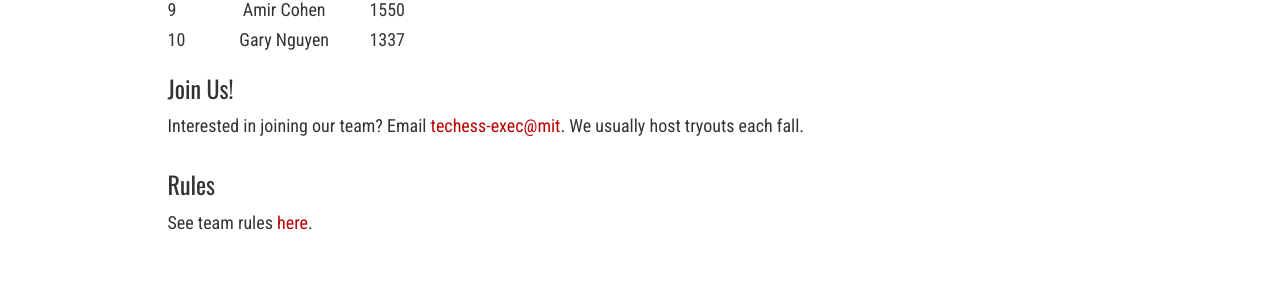
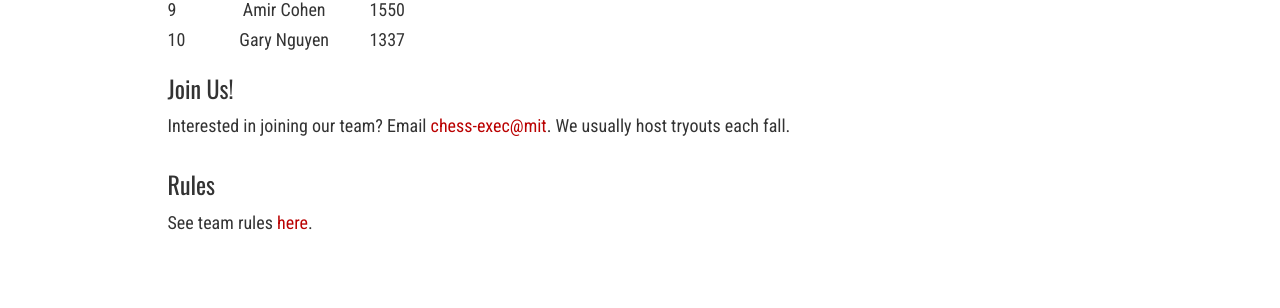
Before and after one commit to Tech-Chess/tech-chess.github.io, a Jekyll site: the page built from _pages/team.md, in a window 1280 px wide and 1154 px high. Shown: the part 606-914 px from the top of the window. Built offline with Jekyll 4.4.1, drawn with Linux system fonts in a browser that asks for light colours; nearby versions of some CDN libraries.

Commit message:
email change

```diff
--- a/_pages/team.md
+++ b/_pages/team.md
@@ -21,7 +21,7 @@ permalink: /team/
 
 
 ### Join Us!
-Interested in joining our team? Email [techess-exec@mit](mailto:techess-exec@mit.edu). We usually host tryouts each fall.
+Interested in joining our team? Email [chess-exec@mit](mailto:chess-exec@mit.edu). We usually host tryouts each fall.
 
 ### Rules
 See team rules [here](/img/team/teamrules.pdf).
```
